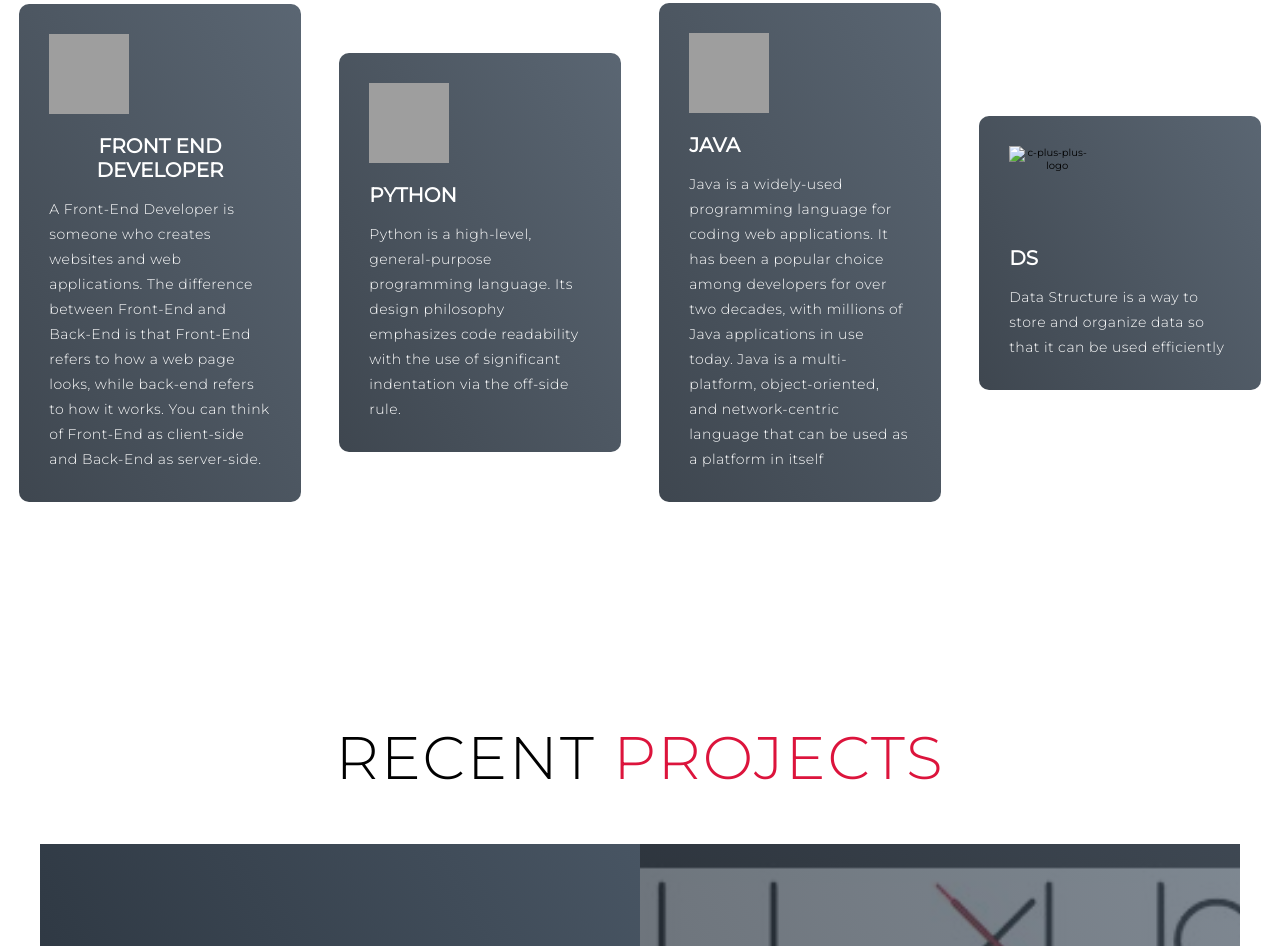
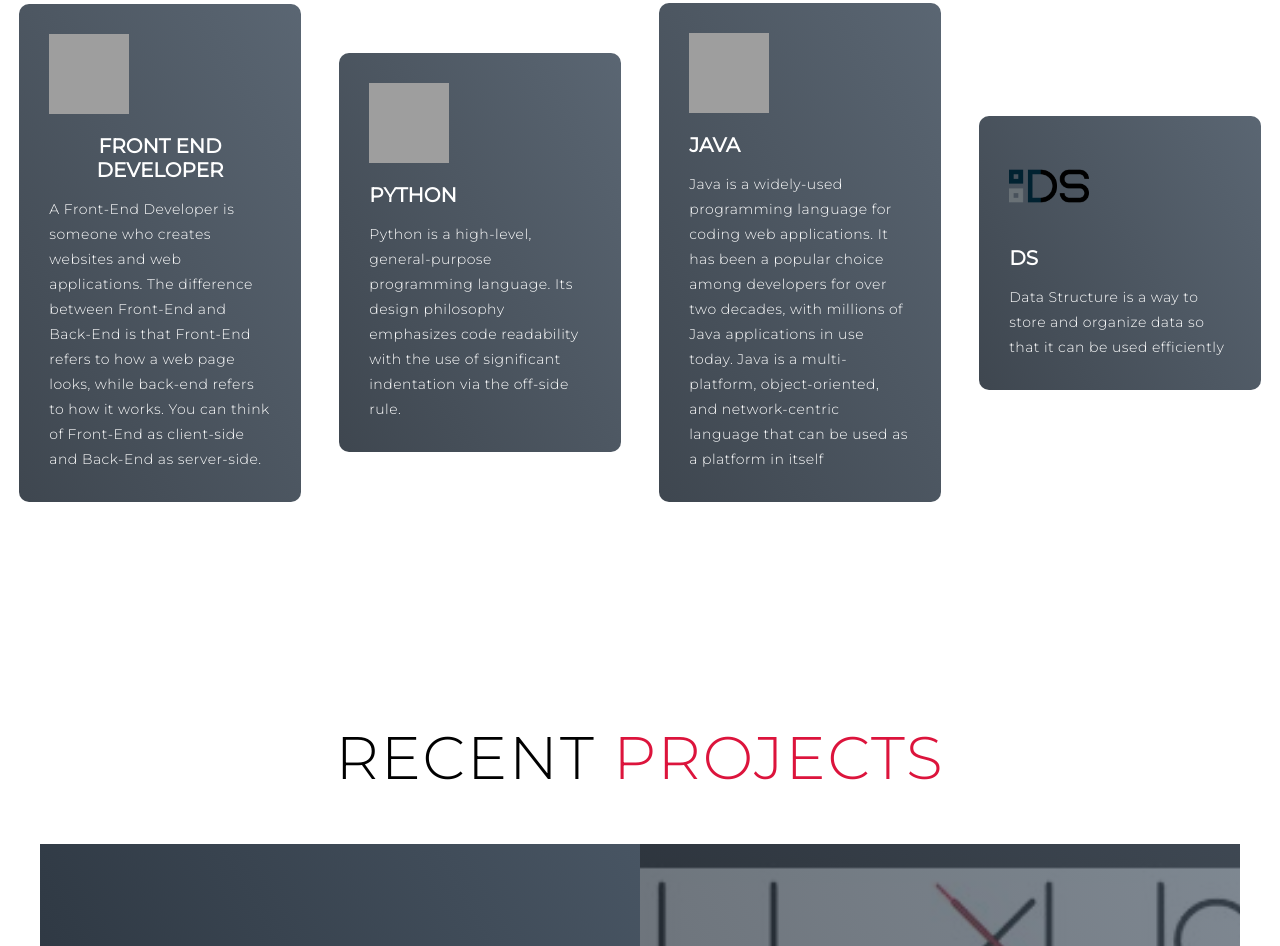
Before and after one commit to NikhithaV1216/Portfolio2023, a plain HTML site: page index.html in a window 1280 px wide. Shown: the part 1149-2095 px from the top of the page. Drawn offline with Linux system fonts and the light colour scheme; grey boxes are pictures that could not be loaded.

Commit message:
Update index.html

```diff
--- a/index.html
+++ b/index.html
@@ -83,7 +83,7 @@
             object-oriented, and network-centric language that can be used as a platform in itself</p>
         </div>
         <div class="service-item">
-          <div class="icon"><img width="96" height="96" src="./image/871376.png" alt="c-plus-plus-logo" /></div>
+          <div class="icon"><img width="96" height="96" src="./871376.png" alt="c-plus-plus-logo" /></div>
           <h2>DS</h2>
           <p>
             Data Structure is a way to store and organize data so that it can be used efficiently</p>
```
